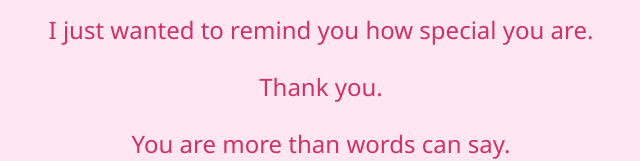
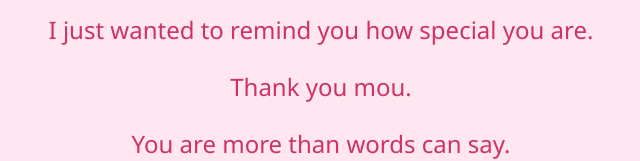
Before and after one commit to sparsh976/Moutusi-, a plain HTML site: page index.html in a window 1280 px wide. Shown: the part 339-500 px from the top of the page, without its empty margins (319-959 px from the left). Drawn offline with Linux system fonts and the light colour scheme.

Commit message:
Update index.html

```diff
--- a/index.html
+++ b/index.html
@@ -33,7 +33,7 @@
     <div class="heart">❤️</div>
     <h1>Hey!</h1>
     <p>I just wanted to remind you how special you are.</p>
-    <p>Thank you.</p>
+    <p>Thank you mou.</p>
     <p>You are more than words can say.</p>
     <div class="heart">❤️</div>
 </body>
```
